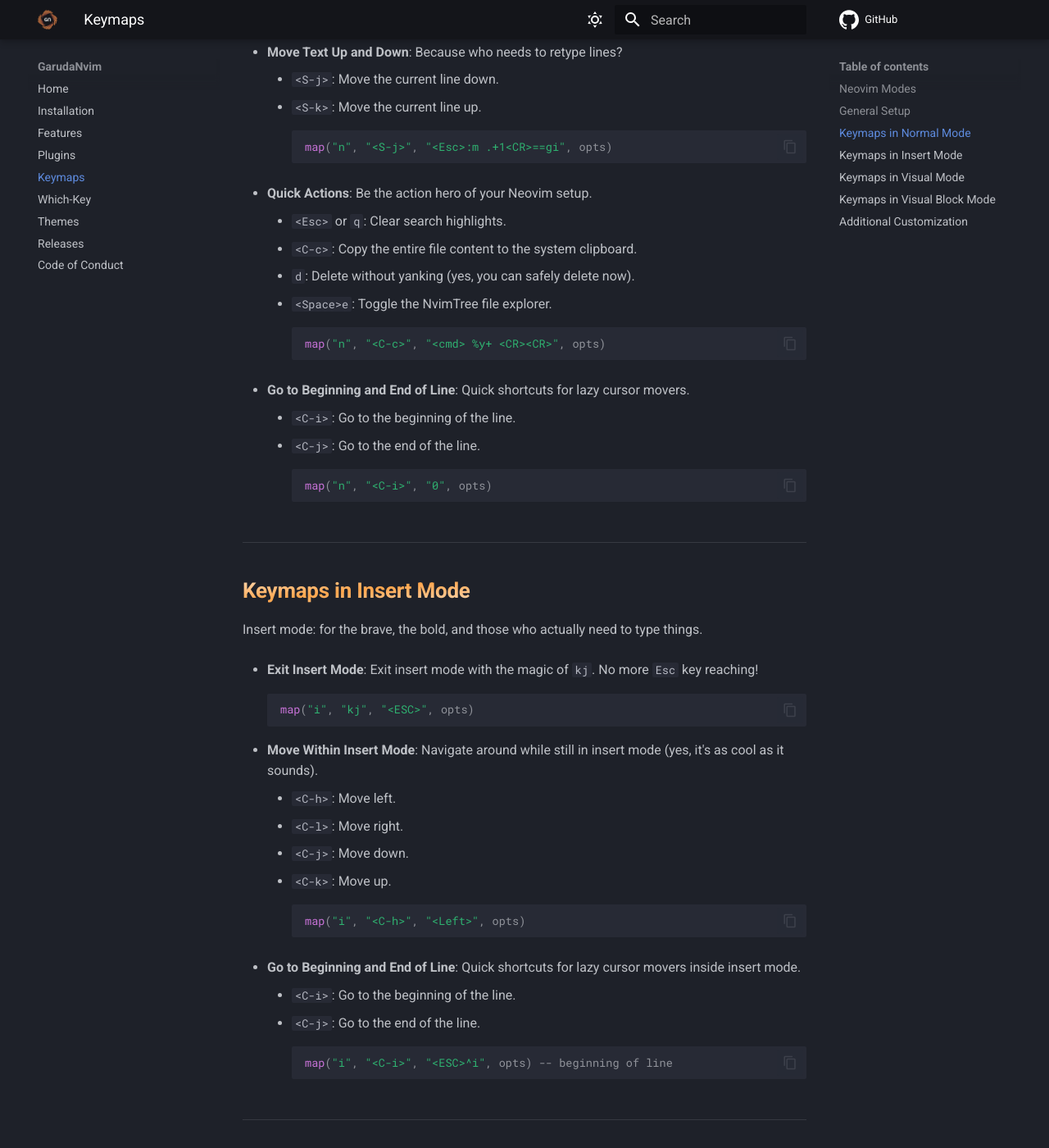
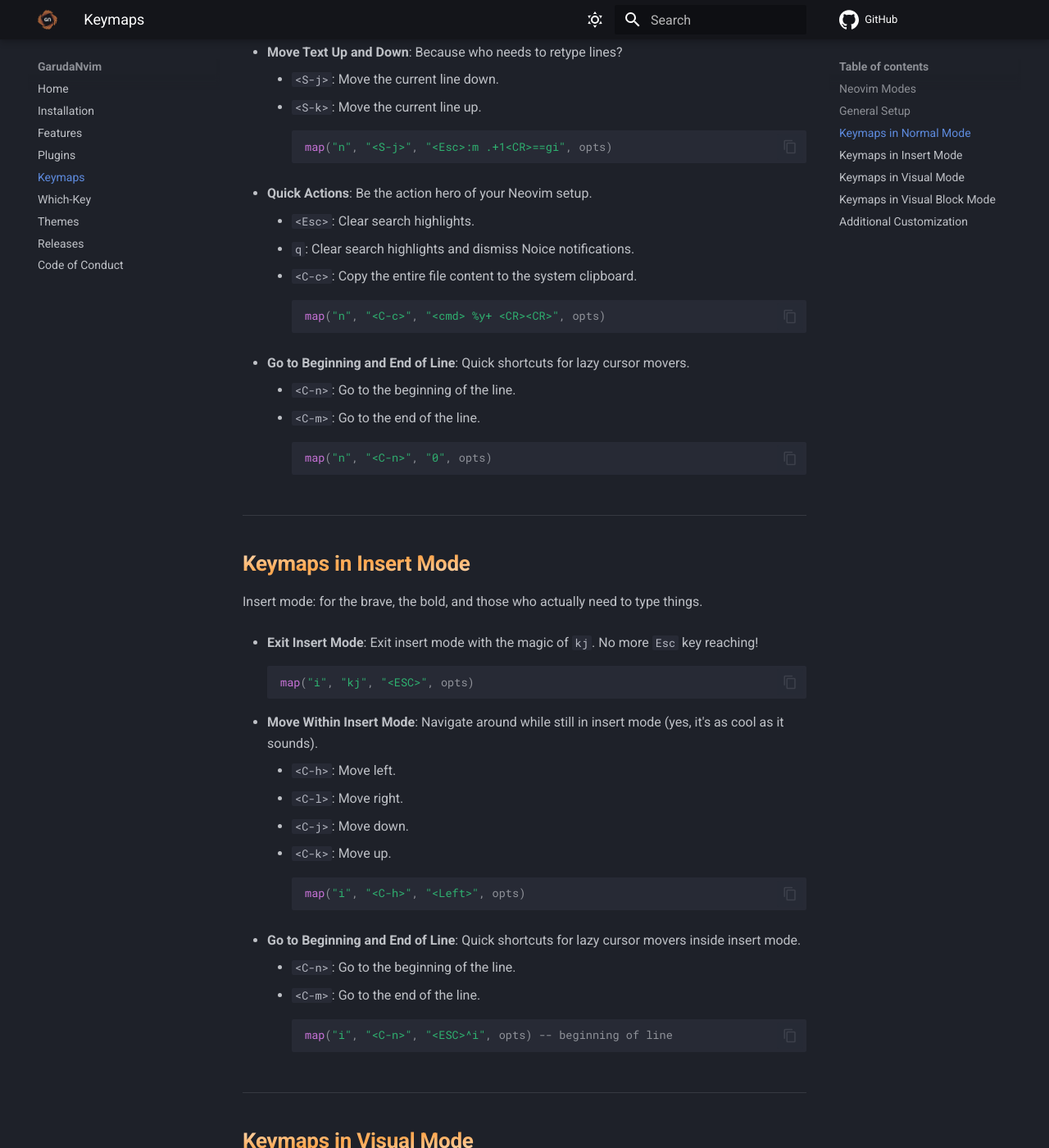
Before and after one commit to GarudaNvim/GarudaNvim.github.io, an MkDocs documentation site: the page built from docs/keymaps.md, in a window 1280 px wide and 1400 px high, scrolled down 2086 px. Shown: the whole window at 82% size. Built offline with MkDocs 1.6.1 and Material for MkDocs 9.7.7, drawn with Linux system fonts in a browser that asks for light colours; some of the changed text lies outside the part shown.

Commit message:
Fix and update keymaps page to match actual keymaps.lua
- Fix beginning/end of line shortcuts: C-i/C-j -> C-n/C-m in both
  Normal and Insert mode sections
- Update q keymap description: now also dismisses Noice notifications
- Remove d (delete without yanking) from Normal mode Quick Actions
  where it was incorrectly listed
- Add d (delete without yanking) to Visual mode where it actually exists
- Add C-n/C-m (beginning/end of line) to Visual mode section

Co-Authored-By: Claude Sonnet 4.6 <noreply@anthropic.com>

````diff
--- a/docs/keymaps.md
+++ b/docs/keymaps.md
@@ -71,19 +71,18 @@ Welcome to normal mode, where the magic happens, and where most of your day will
     ```
 
 - **Quick Actions**: Be the action hero of your Neovim setup.
-    - `<Esc>` or `q`: Clear search highlights.
+    - `<Esc>`: Clear search highlights.
+    - `q`: Clear search highlights and dismiss Noice notifications.
     - `<C-c>`: Copy the entire file content to the system clipboard.
-    - `d`: Delete without yanking (yes, you can safely delete now).
-    - `<Space>e`: Toggle the NvimTree file explorer.
     ```lua
     map("n", "<C-c>", "<cmd> %y+ <CR><CR>", opts)
     ```
 
 - **Go to Beginning and End of Line**: Quick shortcuts for lazy cursor movers.
-    - `<C-i>`: Go to the beginning of the line.
-    - `<C-j>`: Go to the end of the line.
+    - `<C-n>`: Go to the beginning of the line.
+    - `<C-m>`: Go to the end of the line.
     ```lua
-    map("n", "<C-i>", "0", opts)
+    map("n", "<C-n>", "0", opts)
     ```
 
 ---
@@ -107,10 +106,10 @@ Insert mode: for the brave, the bold, and those who actually need to type things
     ```
 
 - **Go to Beginning and End of Line**: Quick shortcuts for lazy cursor movers inside insert mode.
-    - `<C-i>`: Go to the beginning of the line.
-    - `<C-j>`: Go to the end of the line.
+    - `<C-n>`: Go to the beginning of the line.
+    - `<C-m>`: Go to the end of the line.
     ```lua
-    map("i", "<C-i>", "<ESC>^i", opts) -- beginning of line
+    map("i", "<C-n>", "<ESC>^i", opts) -- beginning of line
     ```
 
 ---
@@ -138,9 +137,21 @@ Visual mode: where selection happens, and text manipulation gets real.
     map("v", "p", '"_dP', opts)
     ```
 
+- **Delete Without Yanking**: Delete selected text without overwriting the clipboard.
+    ```lua
+    map("v", "d", '"_d', opts)
+    ```
+
 - **Replacement of Texts**: Replaces the selected text via `<C-r>` with a prompt for the new text (global, with confirmation for each instance).
     ```lua
     map("v", "<C-r>", '"hy:%s/<C-r>h//gc<left><left><left>', opts)
+    ```
+
+- **Go to Beginning and End of Line**: Works in visual mode too.
+    - `<C-n>`: Go to the beginning of the line.
+    - `<C-m>`: Go to the end of the line.
+    ```lua
+    map("v", "<C-n>", "0", opts)
     ```
 
 ---
````
